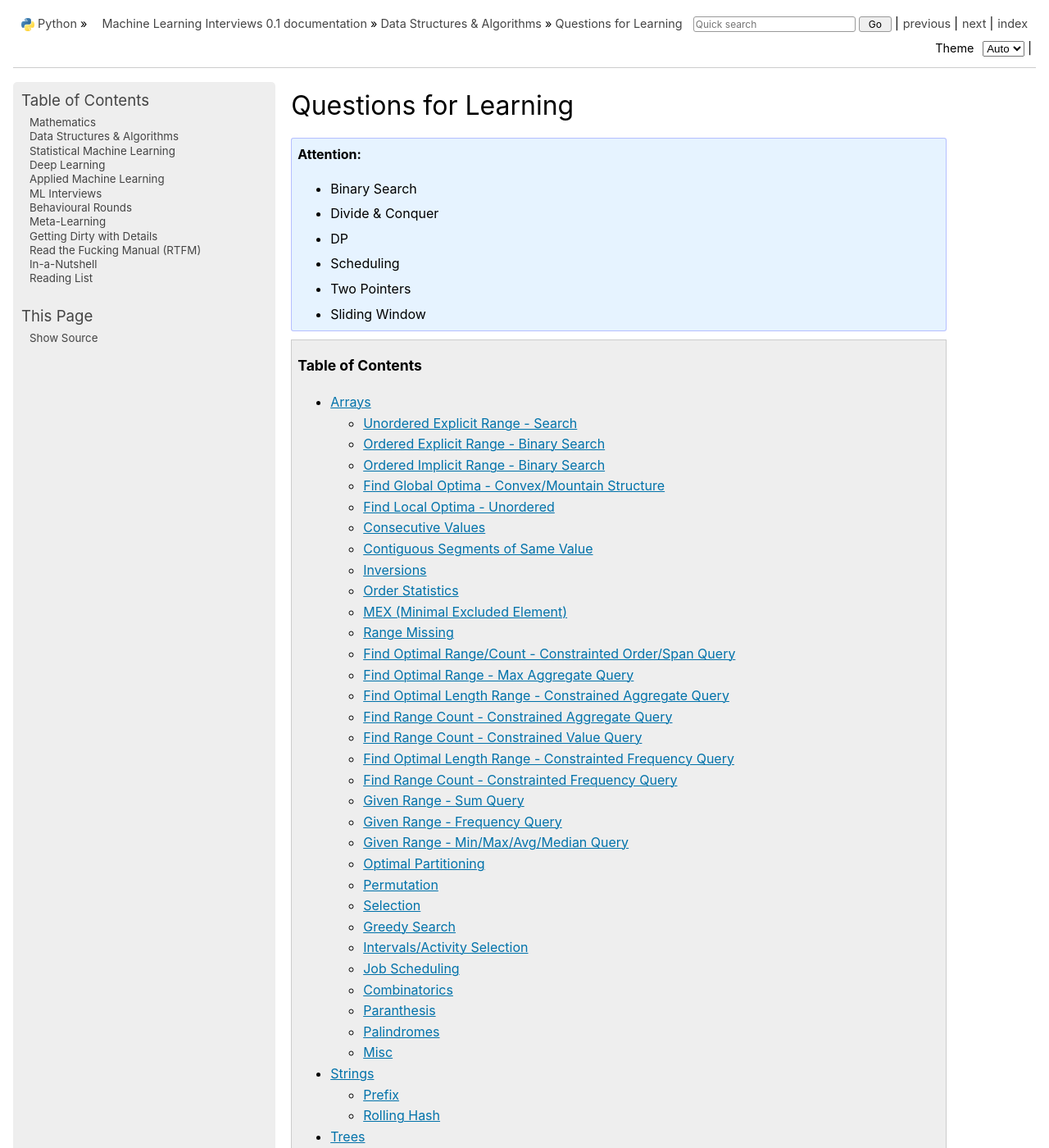
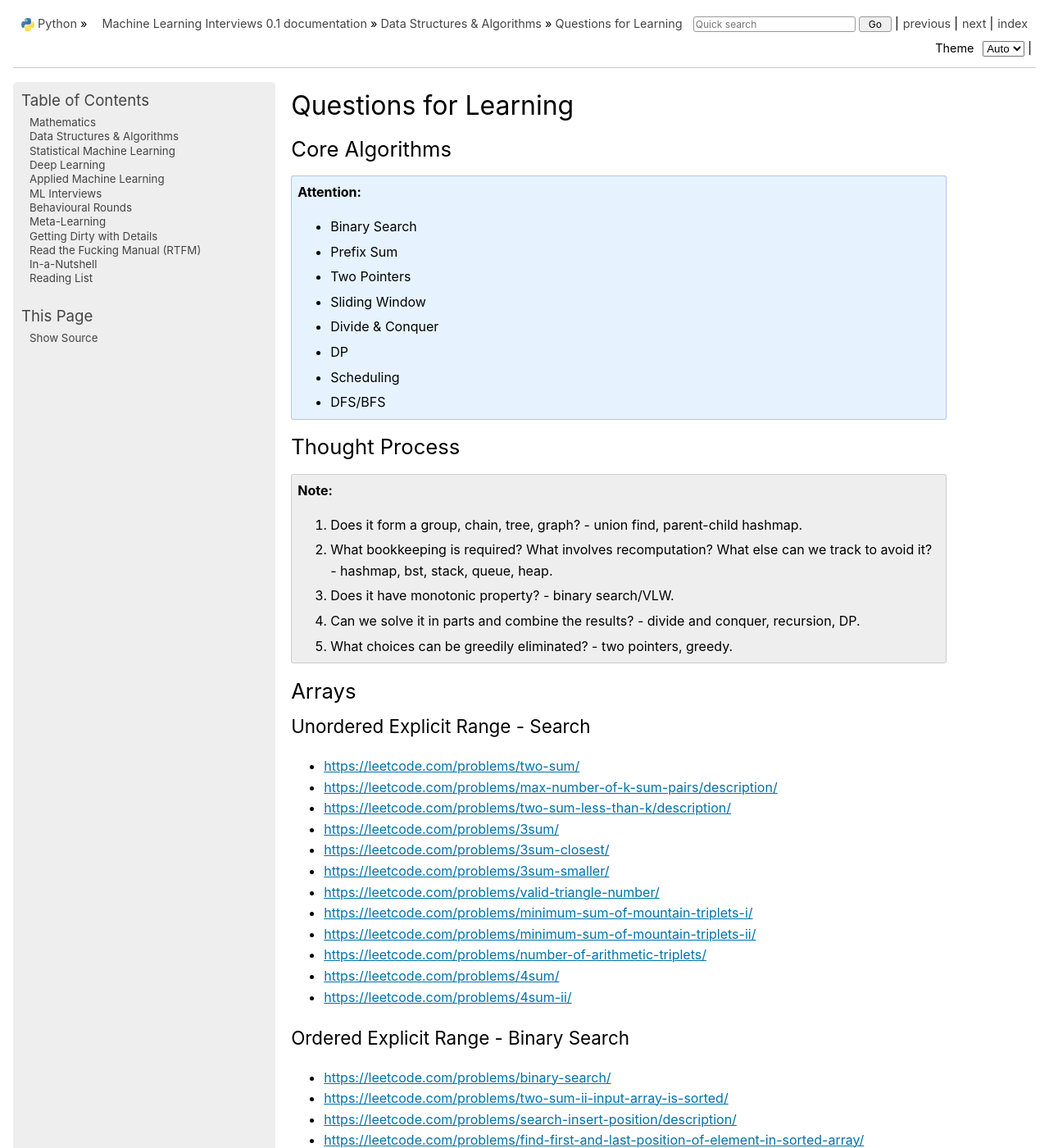
Before and after one commit to uselesstechjunks/leetcode, a Sphinx documentation site: the page built from docs/source/dsa/ql.rst, in a window 1280 px wide and 1400 px high. Shown: the whole window at 82% size. Built offline with Sphinx 7.4.7, drawn with Linux system fonts in a browser that asks for light colours; pages that are not in the unit, such as notebooks, are missing from menus; some of the changed text lies outside the part shown.

Commit message:
Update ql.rst

```diff
--- a/docs/source/dsa/ql.rst
+++ b/docs/source/dsa/ql.rst
@@ -1,13 +1,26 @@
 *********************************************************************
 Questions for Learning
 *********************************************************************
+Core Algorithms
+=====================================================================
 .. attention::
 	- Binary Search
+	- Prefix Sum
+	- Two Pointers
+	- Sliding Window
 	- Divide & Conquer
 	- DP
 	- Scheduling
-	- Two Pointers
-	- Sliding Window
+	- DFS/BFS
+
+Thought Process
+=====================================================================
+.. note::
+	#. Does it form a group, chain, tree, graph? - union find, parent-child hashmap.
+	#. What bookkeeping is required? What involves recomputation? What else can we track to avoid it? - hashmap, bst, stack, queue, heap.
+	#. Does it have monotonic property? - binary search/VLW.
+	#. Can we solve it in parts and combine the results? - divide and conquer, recursion, DP.
+	#. What choices can be greedily eliminated? - two pointers, greedy.
 
 .. contents:: Table of Contents
    :depth: 2
```
